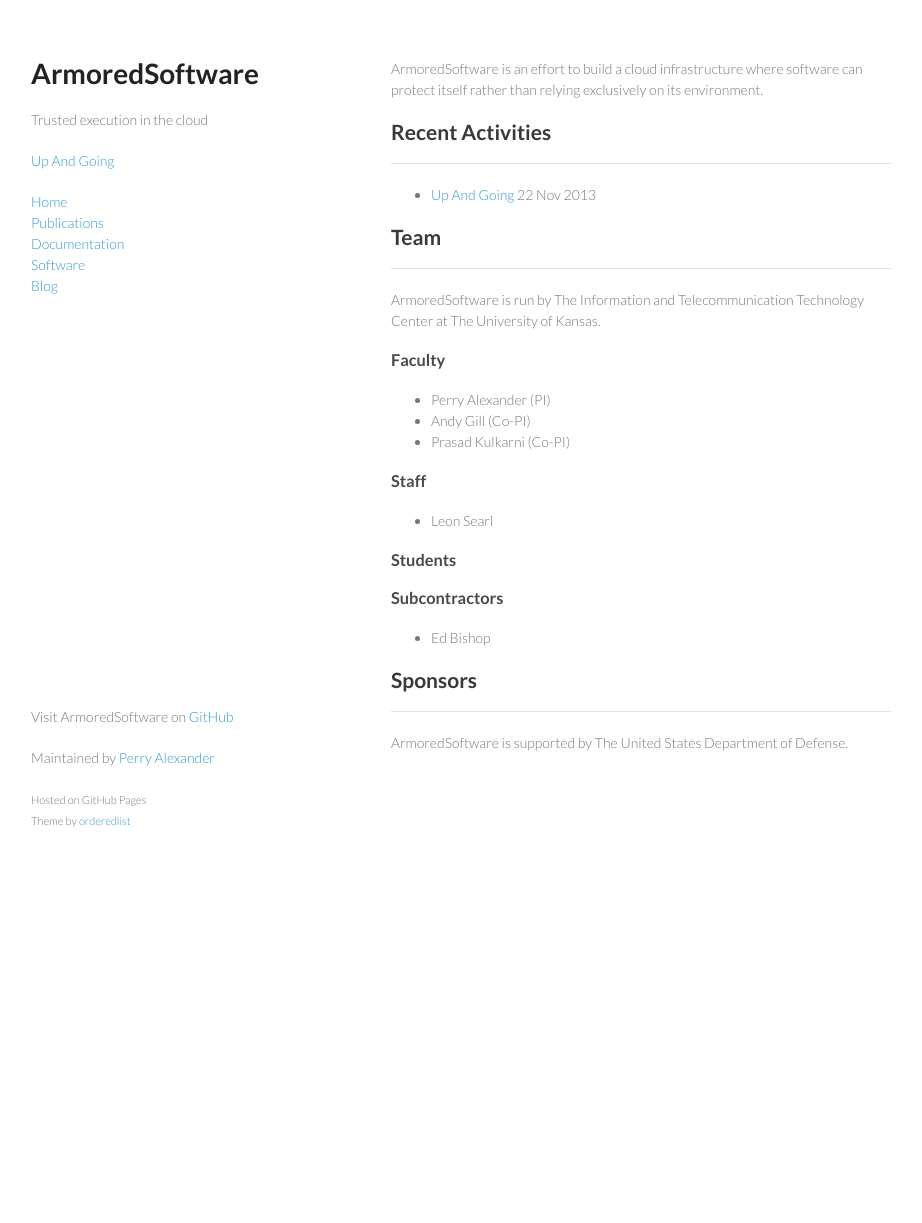
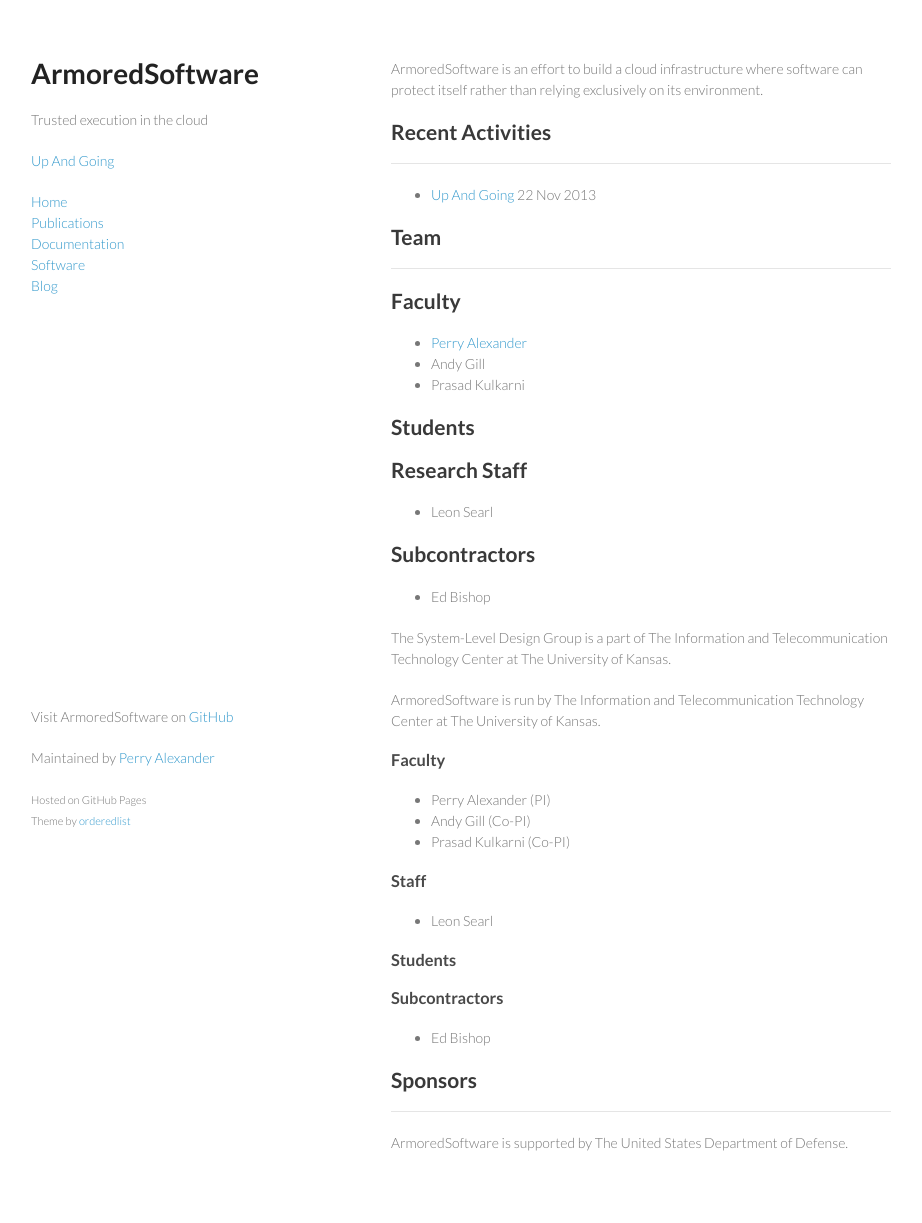
Before and after one commit to armoredsoftware/armoredsoftware.github.io, a Jekyll site: the page built from index.md, in a window 1280 px wide. Shown: the whole page, without its empty margins (179-1101 px from the left). Built offline with Jekyll 4.4.1, drawn with Linux system fonts in a browser that asks for light colours; before the commit the page ends 900 px from its top, so only the background shows below that.

Commit message:
moving to standard template

```diff
--- /dev/null
+++ b/_includes/people.html
@@ -0,0 +1,62 @@
+## Faculty
+
+<ul>
+{% for person in site.data.people %}
+{% if person.role == "faculty" %}
+  {% if person.web == nil %}
+<li>{{ person.name }}</li>
+  {% else %}
+<li><a href="{{ person.web }}">{{ person.name }}</a></li>
+  {% endif %}
+{% else %}
+{% endif %}
+{% endfor %}
+</ul>
+
+## Students
+
+<ul>
+{% for person in site.data.people %}
+{% if person.role == "student" %}
+  {% if person.web == nil %}
+<li>{{ person.name }}</li>
+  {% else %}
+<li><a href="{{ person.web }}">{{ person.name }}</a></li>
+  {% endif %}
+{% else %}
+{% endif %}
+{% endfor %}
+</ul>
+
+## Research Staff
+
+<ul>
+{% for person in site.data.people %}
+{% if person.role == "staff" %}
+  {% if person.web == nil %}
+<li>{{ person.name }}</li>
+  {% else %}
+<li><a href="{{ person.web }}">{{ person.name }}</a></li>
+  {% endif %}
+{% else %}
+{% endif %}
+{% endfor %}
+</ul>
+
+## Subcontractors
+
+<ul>
+{% for person in site.data.people %}
+{% if person.role == "contractor" %}
+  {% if person.web == nil %}
+<li>{{ person.name }}</li>
+  {% else %}
+<li><a href="{{ person.web }}">{{ person.name }}</a></li>
+  {% endif %}
+{% else %}
+{% endif %}
+{% endfor %}
+</ul>
+
+The System-Level Design Group is a part of The Information and
+Telecommunication Technology Center at The University of Kansas.
--- a/index.md
+++ b/index.md
@@ -16,6 +16,8 @@ environment.
 
 ## Team
 -----
+
+{% include people.html %}
 
 ArmoredSoftware is run by The Information and Telecommunication
 Technology Center at The University of Kansas.
```
